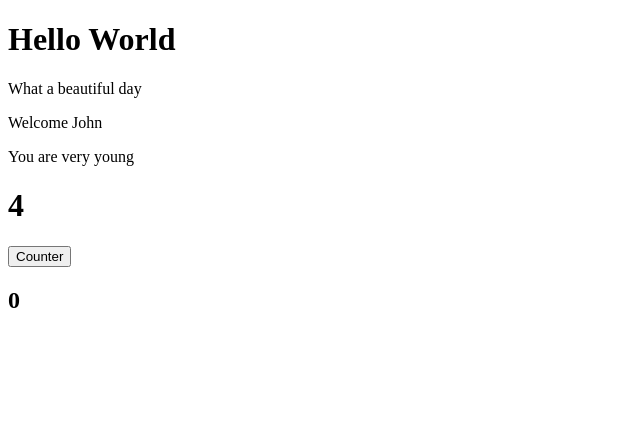
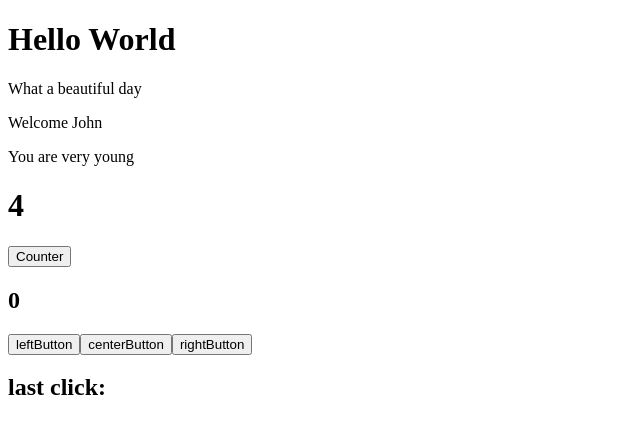
Before and after one commit to Chebaz/React, a React (Create React App) app in the folder my-app/: page / in a window 1280 px wide. Shown: the top 434 px of the page, without its empty margins (0-640 px from the left). Built offline with nearby package versions, Linux system fonts and the light colour scheme.

Commit message:
esercizio completo

```diff
--- a/my-app/src/App.js
+++ b/my-app/src/App.js
@@ -3,6 +3,7 @@ import HelloWorld from "./Hello";
 import Welcome from "./Welcome";
 import Counter from "./Counter";
 import ClickCounter from "./ClickCounter";
+import ClickTraker from "./ClickTracker";
 export default class App extends React.Component {
   render() {
     return (
@@ -15,6 +16,7 @@ export default class App extends React.Component {
           incrementMount={2}
         />
         <ClickCounter />
+        <ClickTraker />
       </div>
     );
   }
--- /dev/null
+++ b/my-app/src/ClickTracker.js
@@ -0,0 +1,32 @@
+import React from "react";
+
+export default class ClickTraker extends React.Component {
+  constructor(props) {
+    super(props);
+    this.state = {
+      lastClick: "",
+    };
+  }
+  handleLastClick(event) {
+    const nome = event.target.id;
+    this.setState(() => ({
+      lastClick: nome,
+    }));
+  }
+  render() {
+    return (
+      <div>
+        <button id="left Button" onClick={this.handleLastClick.bind(this)}>
+          leftButton
+        </button>
+        <button id="center Button" onClick={this.handleLastClick.bind(this)}>
+          centerButton
+        </button>
+        <button id="right Button" onClick={this.handleLastClick.bind(this)}>
+          rightButton
+        </button>
+        <h2>last click: {this.state.lastClick}</h2>
+      </div>
+    );
+  }
+}
```
